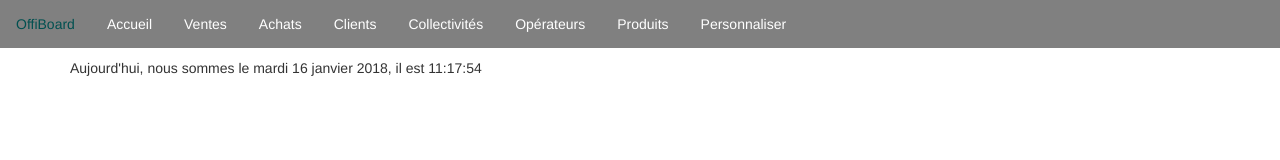
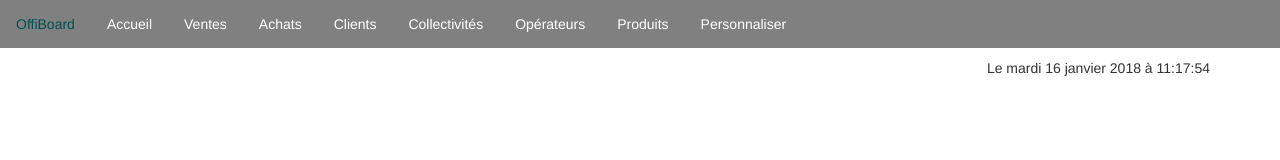
Before and after one commit to yangyvon/Coding-week-Pharmagest-, a plain HTML site: page interface/accueil.html in a window 1280 px wide. Drawn offline with nearby package versions, Linux system fonts and the light colour scheme.

Commit message:
Minor changes

```diff
--- a/interface/accueil.html
+++ b/interface/accueil.html
@@ -35,7 +35,7 @@
 
 		<p>
 		<div class="container" ng-controller='TimeCtrl'>
-			<p>Aujourd'hui, nous sommes le {{ clock | date:"EEEE dd MMMM yyyy"}}, il est {{ clock | date:"HH:mm:ss"}}</p>
+			<p style="float: right;">Le {{ clock | date:"EEEE dd MMMM yyyy"}} à {{ clock | date:"HH:mm:ss"}}</p>
 		</div>
 		</p>
 
```
Also changed, not shown: interface/personnaliser.html (+1 -1 lines), interface/ventes-widgets.html (+1 -1 lines).
